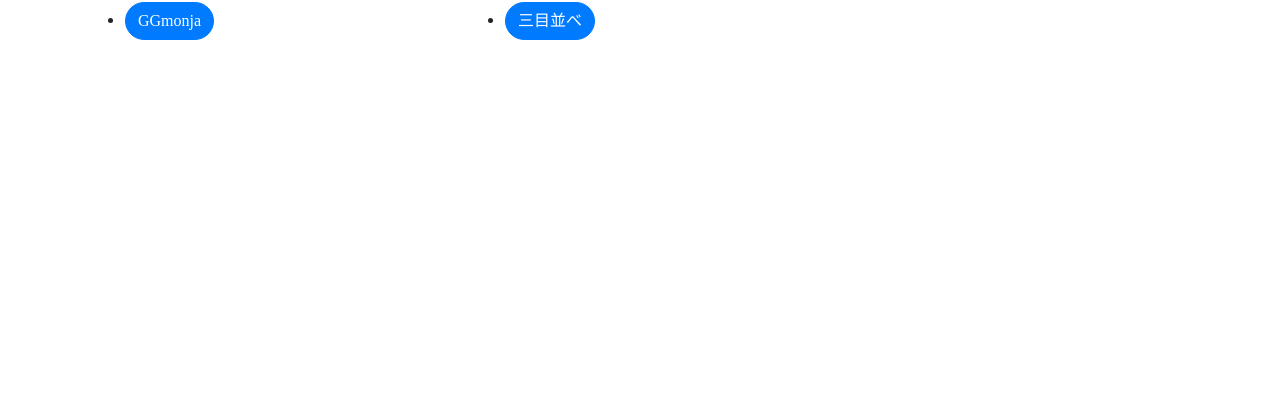
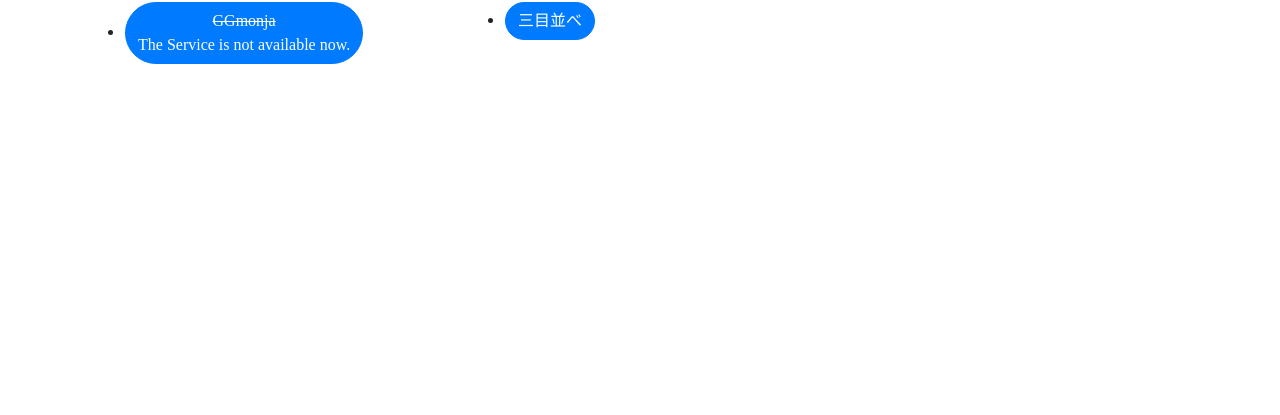
Before and after one commit to MasuCatz/MasuCatz, a plain HTML site: page index.html in a window 1280 px wide. Shown: the part 385-800 px from the top of the page. Drawn offline with nearby package versions, Linux system fonts and the light colour scheme.

Commit message:
monjaサービス停止の旨、記載

```diff
--- a/index.html
+++ b/index.html
@@ -32,7 +32,9 @@
                     <ul>
                         <li>
                             <button class="btn btn-primary">
-                                <a href="https://gg-monja.net/">GGmonja</a>
+                                <a href="https://gg-monja.net/">
+                                <s>GGmonja</s>
+                                <br>The Service is not available now.</a>
                             </button>
                         </li>
                     </ul>
```
